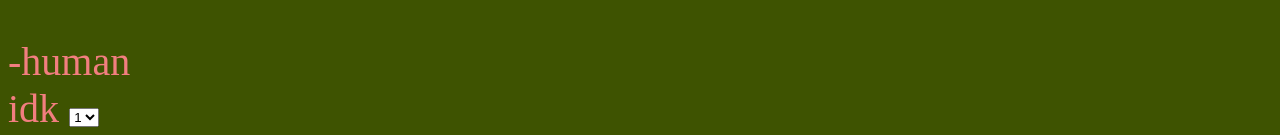
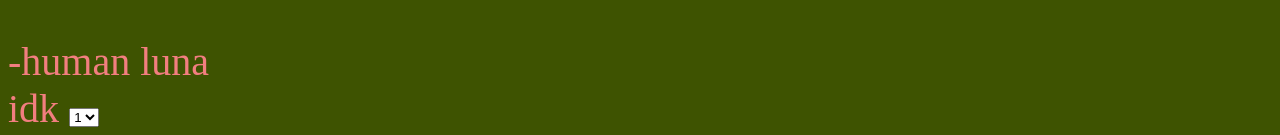
Before and after one commit to jklhalqngfldssjklarbtnsadhjkg/jklhalqngfldssjklarbtnsadhjkg.github.io, a plain HTML site: page index.html in a window 1280 px wide. Shown: the part 958-1093 px from the top of the page. Drawn offline with Linux system fonts and the light colour scheme.

Commit message:
Update index.html

```diff
--- a/index.html
+++ b/index.html
@@ -30,7 +30,7 @@
 	    <li>sell the stock</li>
     </ol>
     <p><i>Congrats, you’ve just made 0.000000115740741% of the stock’s current value!!!!!!</i></p>
-    <aside>-human</aside>
+    <aside>-human luna</aside>
             <form>
             <label for="idk">idk</label>
             <select id="idk">
```
